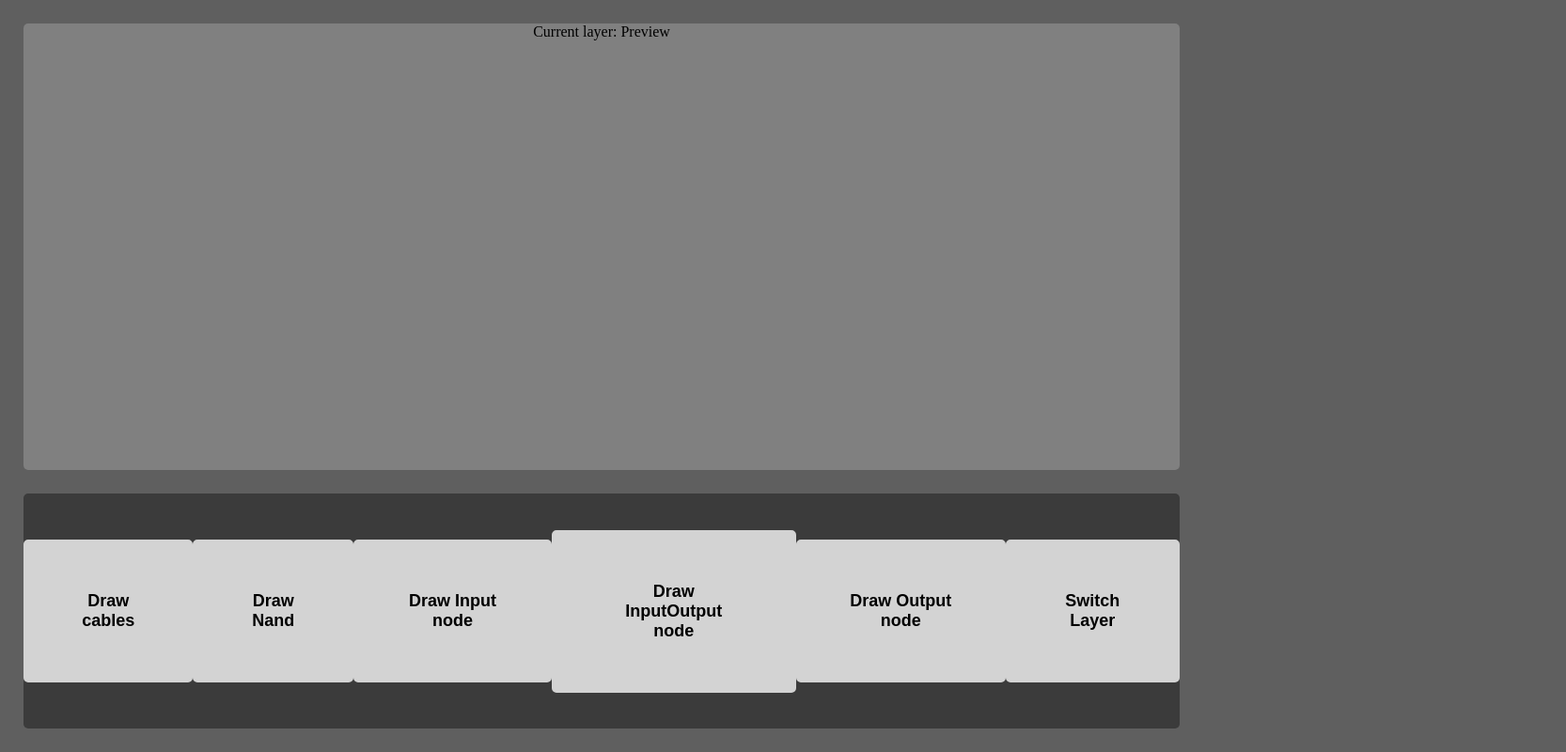
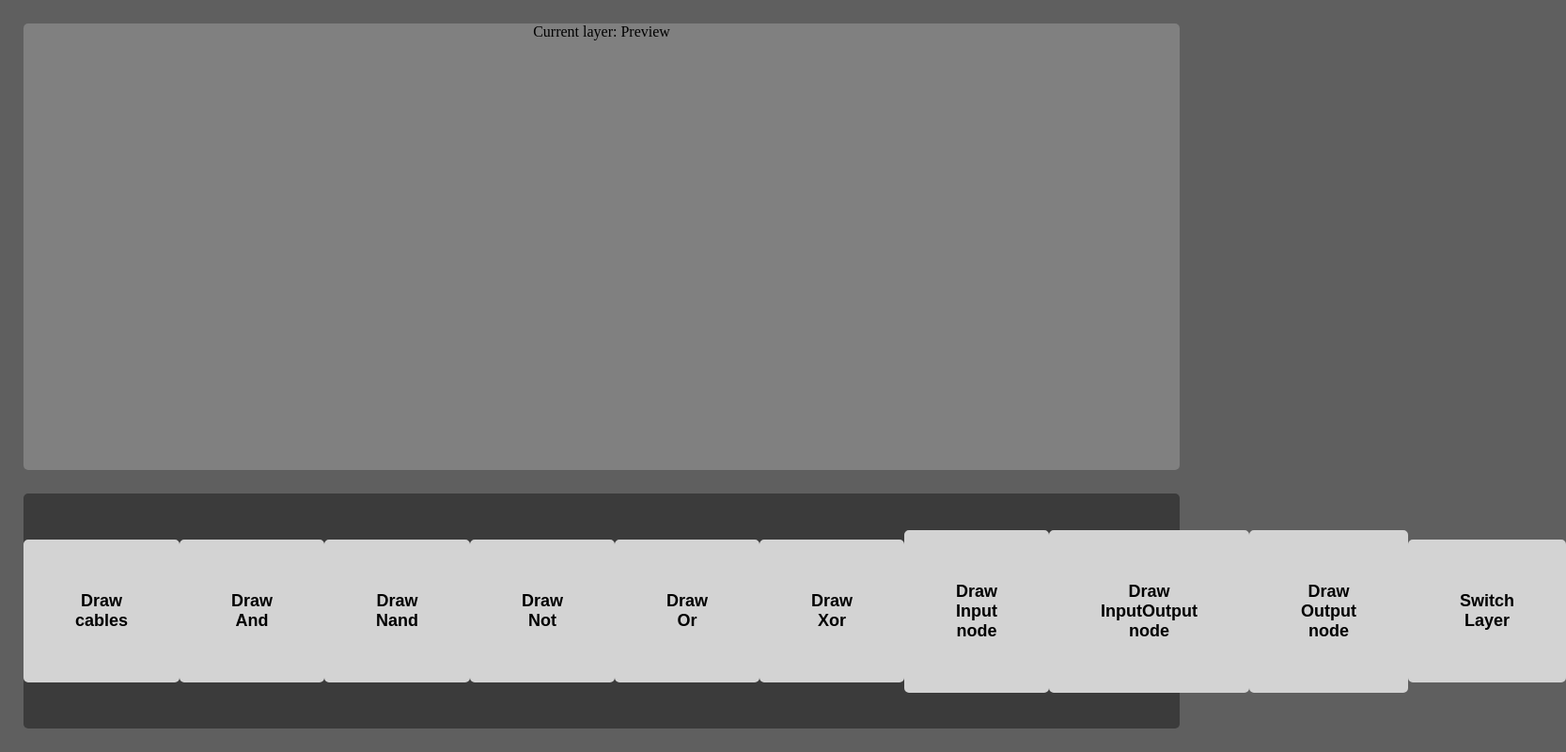
Before and after one commit to xandervedder/CircuitMaker, a website with bundled scripts: page public/index.html in a window 1280 px wide. Shown: the whole page at 94% size, 1666 px wide, since content can reach past the window. Built offline with nearby package versions, Linux system fonts and the light colour scheme; files whose address does not match are found by name.

Commit message:
Add remaining debug buttons

```diff
--- a/public/index.html
+++ b/public/index.html
@@ -18,7 +18,19 @@
         <button id="cable" class="partPicker__button">Draw cables</button>
       </div>
       <div class="partPicker__item">
+        <button id="and" class="partPicker__button">Draw And</button>
+      </div>
+      <div class="partPicker__item">
         <button id="nand" class="partPicker__button">Draw Nand</button>
+      </div>
+      <div class="partPicker__item">
+        <button id="not" class="partPicker__button">Draw Not</button>
+      </div>
+      <div class="partPicker__item">
+        <button id="or" class="partPicker__button">Draw Or</button>
+      </div>
+      <div class="partPicker__item">
+        <button id="xor" class="partPicker__button">Draw Xor</button>
       </div>
       <div class="partPicker__item">
         <button id="input" class="partPicker__button">Draw Input node</button>
```
